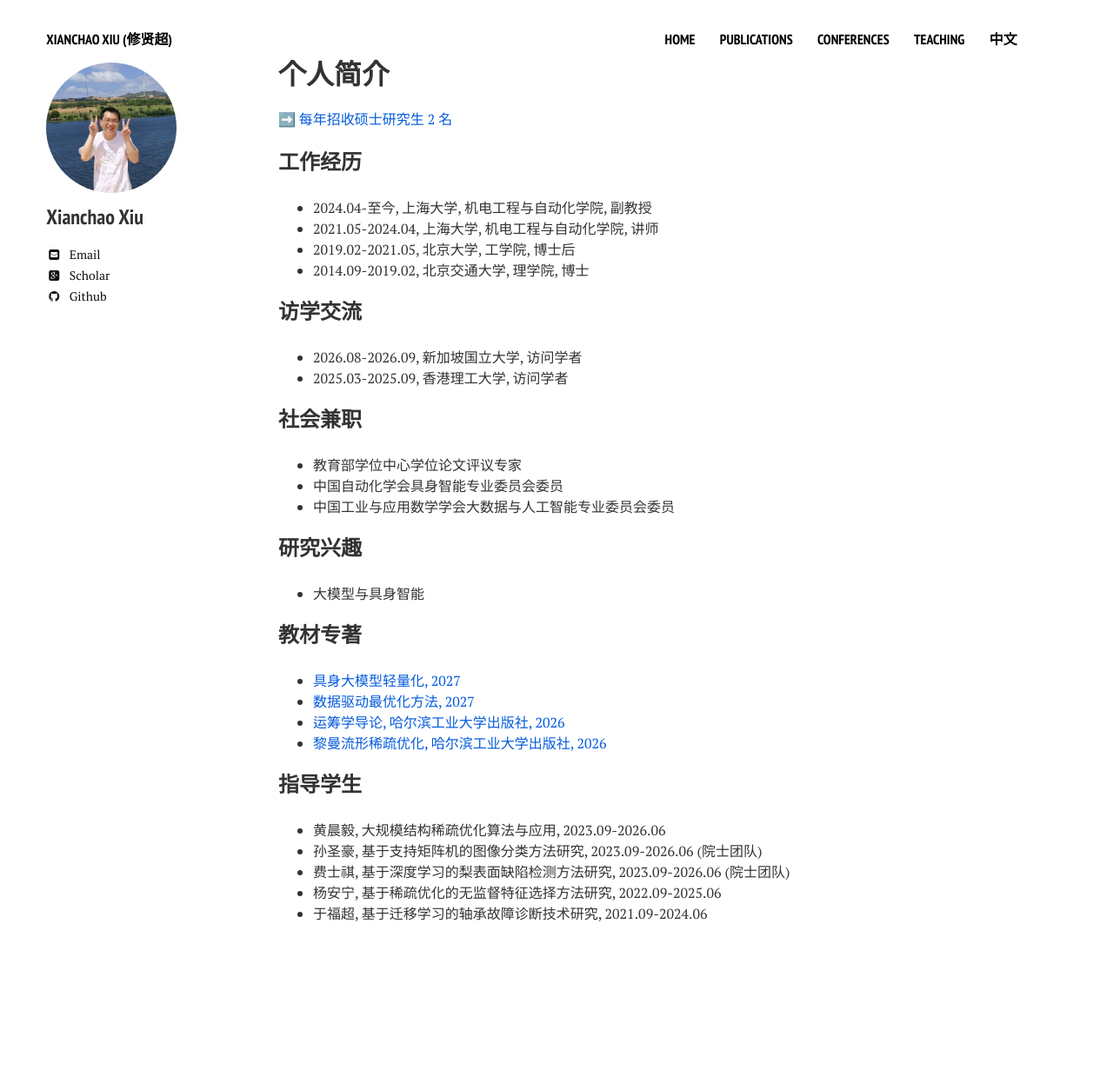
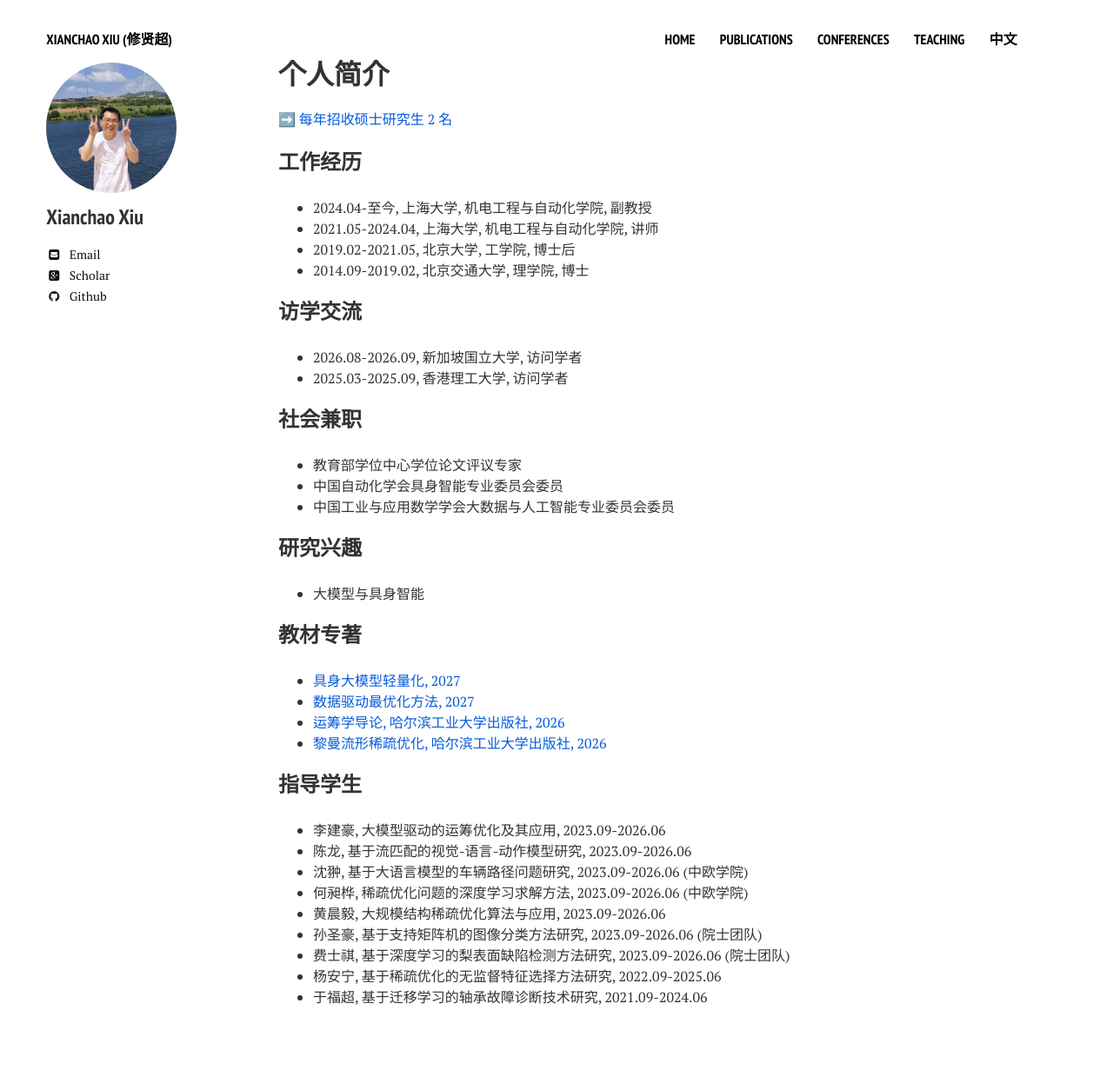
Before and after one commit to xianchaoxiu/xianchaoxiu.github.io, a Jekyll site: the page built from chinese/index.md, in a window 1280 px wide. Shown: the whole page at 87% size. Built offline with Jekyll 4.4.1, drawn with Linux system fonts in a browser that asks for light colours; nearby versions of some CDN libraries; before the commit the page ends 1158 px from its top, so only the background shows below that.

Commit message:
Update index.md

```diff
--- a/chinese/index.md
+++ b/chinese/index.md
@@ -35,6 +35,10 @@ share: false
 * <a href="https://xianchaoxiu.github.io/chinese/books/OPT/" class="textlink" target="_blank"> 黎曼流形稀疏优化, 哈尔滨工业大学出版社, 2026 </a> <br>
 
 ### 指导学生
+* 李建豪, 大模型驱动的运筹优化及其应用, 2023.09-2026.06 <br>
+* 陈龙, 基于流匹配的视觉-语言-动作模型研究, 2023.09-2026.06 <br>
+* 沈翀, 基于大语言模型的车辆路径问题研究, 2023.09-2026.06 (中欧学院) <br>
+* 何昶桦, 稀疏优化问题的深度学习求解方法, 2023.09-2026.06 (中欧学院) <br>
 * 黄晨毅, 大规模结构稀疏优化算法与应用, 2023.09-2026.06 <br>
 * 孙圣豪, 基于支持矩阵机的图像分类方法研究, 2023.09-2026.06 (院士团队) <br>
 * 费士祺, 基于深度学习的梨表面缺陷检测方法研究, 2023.09-2026.06 (院士团队) <br>
```
